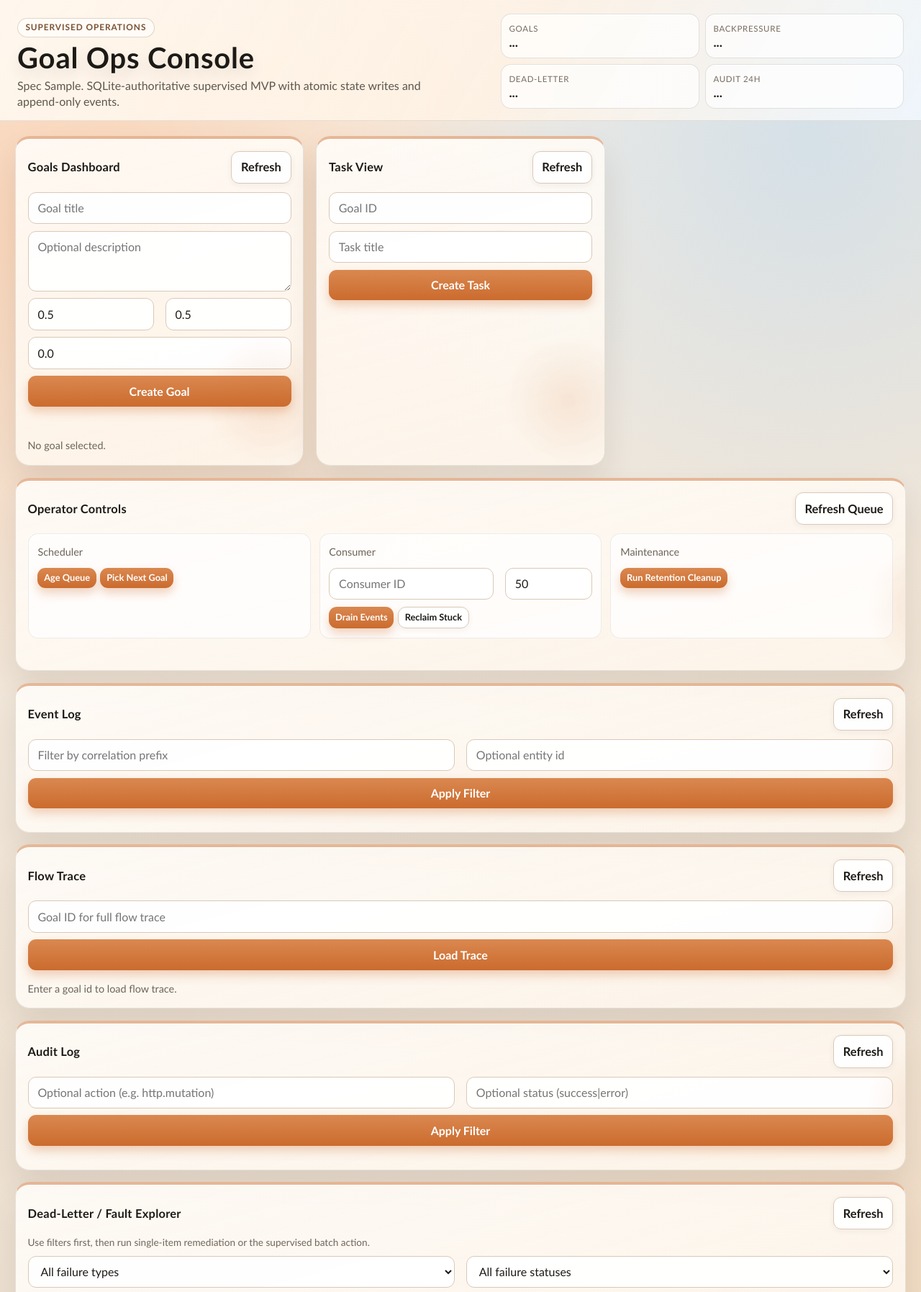
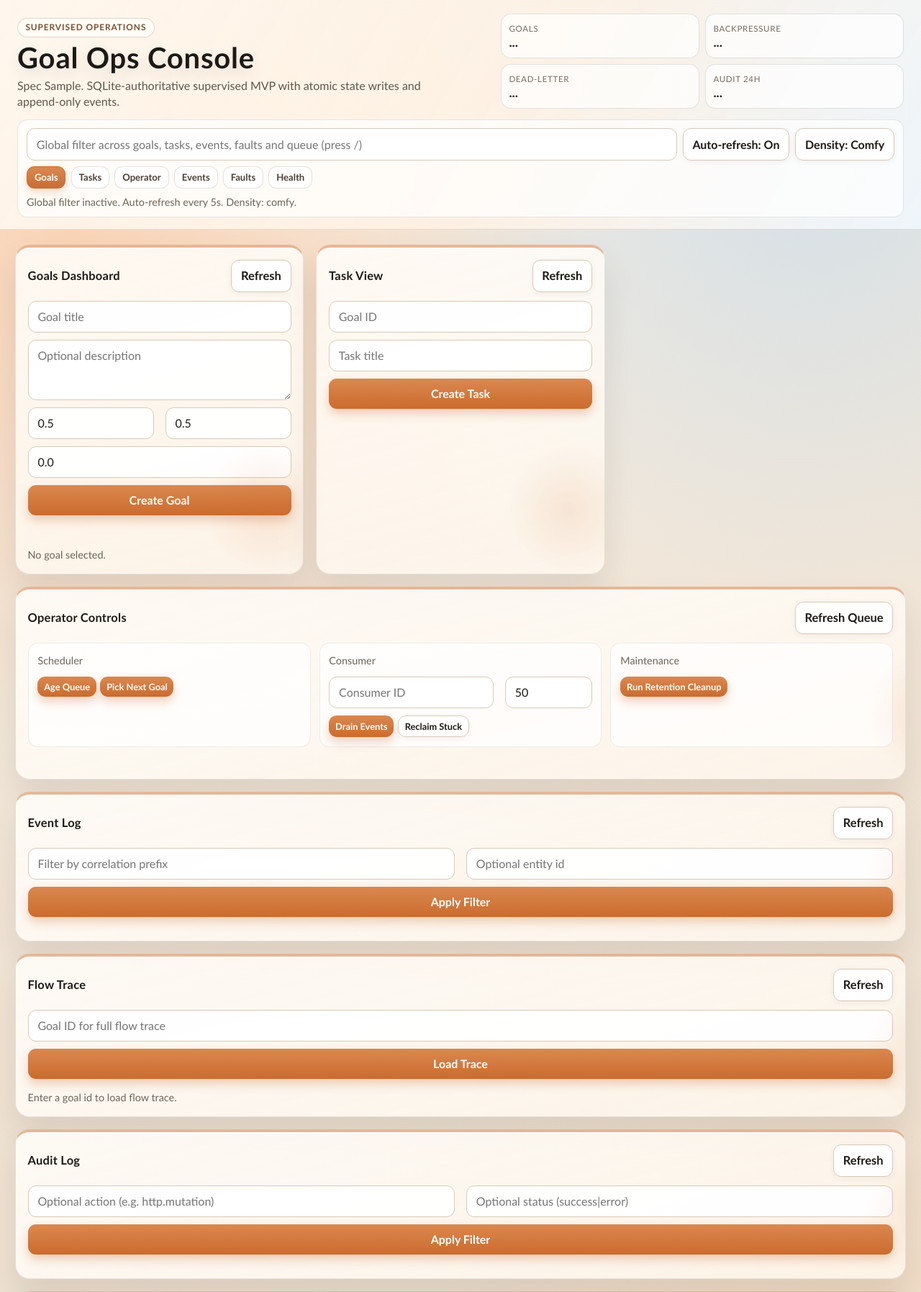
Before and after one commit to donatomaurizio99-collab/GOC, a Python web app: template goal_ops_console/templates/index.html in a window 1280 px wide. Shown: the top 1795 px of the page at 72% size. Run offline with Jinja, Linux system fonts and the light colour scheme; the template is opened without the code that fills it: most values are stand-ins (such as "Sample title", 1, 10 or a date in 2020).

Commit message:
Add command bar and advanced dashboard filtering UX (#16)

```diff
--- a/goal_ops_console/static/app.js
+++ b/goal_ops_console/static/app.js
@@ -1,7 +1,33 @@
 const stateClass = (value) => `state-${String(value || "").replaceAll(" ", "_")}`;
+
+const AUTO_REFRESH_MS = 5000;
+const SECTION_IDS = [
+  "goals-section",
+  "tasks-section",
+  "operator-section",
+  "events-section",
+  "faults-section",
+  "health-section",
+];
 
 let selectedGoalId = "";
 let defaultConsumerId = "goal_ops_console";
+let autoRefreshEnabled = true;
+let autoRefreshHandle = null;
+let densityMode = "comfy";
+let globalFilterTerm = "";
+let jumpScrollScheduled = false;
+
+const viewCache = {
+  goals: [],
+  tasks: [],
+  events: [],
+  auditEntries: [],
+  faultSummary: {},
+  faultEntries: [],
+  queue: [],
+  health: null,
+};
 
 async function api(path, options = {}) {
   const response = await fetch(path, {
@@ -35,6 +61,130 @@ function showError(id, error) {
       target.classList.remove("error-state");
     }
   }
+}
+
+function escapeHtml(value) {
+  return String(value || "")
+    .replaceAll("&", "&amp;")
+    .replaceAll("<", "&lt;")
+    .replaceAll(">", "&gt;")
+    .replaceAll('"', "&quot;")
+    .replaceAll("'", "&#39;");
+}
+
+function normalizeFilterToken(value) {
+  return String(value ?? "").toLowerCase();
+}
+
+function matchesGlobalFilter(values) {
+  if (!globalFilterTerm) {
+    return true;
+  }
+  return values.some((value) => normalizeFilterToken(value).includes(globalFilterTerm));
+}
+
+function filterRows(rows, valueMapper) {
+  if (!globalFilterTerm) {
+    return rows;
+  }
+  return rows.filter((row) => matchesGlobalFilter(valueMapper(row)));
+}
+
+function filteredEmptyMessage(defaultMessage) {
+  if (!globalFilterTerm) {
+    return defaultMessage;
+  }
+  return `No entries match "${escapeHtml(globalFilterTerm)}".`;
+}
+
+function updateSelectedGoalLabel() {
+  const selectedLabel = selectedGoalId ? `Selected goal: ${selectedGoalId}` : "No goal selected.";
+  document.getElementById("selected-goal-label").textContent = selectedLabel;
+}
+
+function setActiveJump(sectionId) {
+  document.querySelectorAll(".jump-btn").forEach((button) => {
+    button.classList.toggle("active", button.dataset.jumpTarget === sectionId);
+  });
+}
+
+function jumpToSection(sectionId) {
+  const target = document.getElementById(sectionId);
+  if (!target) {
+    return;
+  }
+  target.scrollIntoView({ behavior: "smooth", block: "start" });
+  setActiveJump(sectionId);
+}
+
+function updateActiveJumpByScroll() {
+  let nearestId = SECTION_IDS[0];
+  let nearestDistance = Number.POSITIVE_INFINITY;
+  for (const sectionId of SECTION_IDS) {
+    const target = document.getElementById(sectionId);
+    if (!target) {
+      continue;
+    }
+    const distance = Math.abs(target.getBoundingClientRect().top - 220);
+    if (distance < nearestDistance) {
+      nearestDistance = distance;
+      nearestId = sectionId;
+    }
+  }
+  setActiveJump(nearestId);
+}
+
+function updateToolbarStatus() {
+  const status = document.getElementById("toolbar-status");
+  if (!status) {
+    return;
+  }
+  const filterPart = globalFilterTerm
+    ? `Filter active: "${globalFilterTerm}".`
+    : "Global filter inactive.";
+  const refreshPart = autoRefreshEnabled
+    ? `Auto-refresh every ${AUTO_REFRESH_MS / 1000}s.`
+    : "Auto-refresh paused.";
+  const densityPart = `Density: ${densityMode}.`;
+  status.textContent = `${filterPart} ${refreshPart} ${densityPart}`;
+}
+
+function setDensityMode(mode) {
+  densityMode = mode === "compact" ? "compact" : "comfy";
+  document.body.classList.toggle("density-compact", densityMode === "compact");
+  const toggleButton = document.getElementById("toggle-density");
+  if (toggleButton) {
+    toggleButton.textContent = `Density: ${densityMode === "compact" ? "Compact" : "Comfy"}`;
+  }
+  try {
+    localStorage.setItem("goal_ops_density", densityMode);
+  } catch {
+    // Ignore localStorage write failures in restricted contexts.
+  }
+  updateToolbarStatus();
+}
+
+function toggleDensityMode() {
+  setDensityMode(densityMode === "compact" ? "comfy" : "compact");
+}
+
+function setAutoRefresh(enabled) {
+  autoRefreshEnabled = Boolean(enabled);
+  const toggleButton = document.getElementById("toggle-refresh");
+  if (toggleButton) {
+    toggleButton.textContent = `Auto-refresh: ${autoRefreshEnabled ? "On" : "Off"}`;
+  }
+  updateToolbarStatus();
+}
+
+function rerenderFilteredViews() {
+  renderGoals(viewCache.goals);
+  renderTasks(viewCache.tasks);
+  renderEvents(viewCache.events);
+  renderAudit(viewCache.auditEntries);
+  renderFaults(viewCache.faultSummary, viewCache.faultEntries);
+  renderQueue(viewCache.queue);
+  updateSelectedGoalLabel();
 }
 
 function renderGoalButtons(goal) {
@@ -90,9 +240,16 @@ function renderTaskButtons(task) {
 }
 
 function renderGoals(goals) {
-  const content = goals.length
+  const filteredGoals = filterRows(goals, (goal) => [
+    goal.goal_id,
+    goal.title,
+    goal.state,
+    goal.blocked_reason,
+    goal.escalation_reason,
+  ]);
+  const content = filteredGoals.length
     ? `<div class="stack-list">
-        ${goals.map((goal) => `
+        ${filteredGoals.map((goal) => `
           <article class="entity-card ${selectedGoalId === goal.goal_id ? "selected" : ""}">
             <div class="entity-header">
               <div>
@@ -118,18 +275,27 @@ function renderGoals(goals) {
             <div class="actions">${renderGoalButtons(goal)}</div>
           </article>`).join("")}
       </div>`
-    : `<div class="meta">No goals yet.</div>`;
+    : `<div class="meta">${filteredEmptyMessage("No goals yet.")}</div>`;
   document.getElementById("goals-table").innerHTML = content;
 }
 
 function renderTasks(tasks) {
   const container = document.getElementById("tasks-table");
-  if (!tasks.length) {
-    container.innerHTML = `<div class="meta">No tasks for the current selection.</div>`;
+  const filteredTasks = filterRows(tasks, (task) => [
+    task.task_id,
+    task.goal_id,
+    task.title,
+    task.status,
+    task.failure_type,
+    task.error_hash,
+    task.correlation_id,
+  ]);
+  if (!filteredTasks.length) {
+    container.innerHTML = `<div class="meta">${filteredEmptyMessage("No tasks for the current selection.")}</div>`;
     return;
   }
   container.innerHTML = `<div class="stack-list">
-    ${tasks.map((task) => `
+    ${filteredTasks.map((task) => `
       <article class="entity-card">
         <div class="entity-header">
           <div>
@@ -158,8 +324,16 @@ function renderTasks(tasks) {
 
 function renderEvents(events) {
   const container = document.getElementById("events-table");
-  if (!events.length) {
-    container.innerHTML = `<div class="meta">No events match the current filter.</div>`;
+  const filteredEvents = filterRows(events, (event) => [
+    event.seq,
+    event.event_type,
+    event.entity_id,
+    event.correlation_id,
+    event.emitted_at,
+    JSON.stringify(event.payload || {}),
+  ]);
+  if (!filteredEvents.length) {
+    container.innerHTML = `<div class="meta">${filteredEmptyMessage("No events match the current filter.")}</div>`;
     return;
   }
   container.innerHTML = `<div class="table-scroll"><table>
@@ -173,7 +347,7 @@ function renderEvents(events) {
       </tr>
     </thead>
     <tbody>
-      ${events.map((event) => `
+      ${filteredEvents.map((event) => `
         <tr>
           <td>${event.seq}</td>
           <td>${event.event_type}<div class="meta">${event.emitted_at}</div></td>
@@ -187,8 +361,17 @@ function renderEvents(events) {
 
 function renderAudit(entries) {
   const container = document.getElementById("audit-table");
-  if (!entries.length) {
-    container.innerHTML = `<div class="meta">No audit entries yet.</div>`;
+  const filteredEntries = filterRows(entries, (entry) => [
+    entry.created_at,
+    entry.action,
+    entry.actor,
+    entry.status,
+    entry.entity_type,
+    entry.entity_id,
+    JSON.stringify(entry.details || {}),
+  ]);
+  if (!filteredEntries.length) {
+    container.innerHTML = `<div class="meta">${filteredEmptyMessage("No audit entries yet.")}</div>`;
     return;
   }
   container.innerHTML = `<div class="table-scroll"><table>
@@ -202,7 +385,7 @@ function renderAudit(entries) {
       </tr>
     </thead>
     <tbody>
-      ${entries.map((entry) => `
+      ${filteredEntries.map((entry) => `
         <tr>
           <td>${entry.created_at}</td>
           <td>${entry.action}<div class="meta">${entry.actor}</div></td>
@@ -246,8 +429,23 @@ function renderFaults(summary, entries) {
     </table></div>` : `<div class="meta">No fault buckets for current filter.</div>`}
   `;
 
-  if (!entries.length) {
-    tableTarget.innerHTML = `<div class="meta">No fault records for current filter.</div>`;
+  const filteredEntries = filterRows(entries, (item) => [
+    item.failure_id,
+    item.created_at,
+    item.failure_type,
+    item.failure_status,
+    item.task_id,
+    item.task_title,
+    item.task_status,
+    item.goal_id,
+    item.goal_title,
+    item.goal_state,
+    item.correlation_id,
+    item.error_hash,
+    item.last_error,
+  ]);
+  if (!filteredEntries.length) {
+    tableTarget.innerHTML = `<div class="meta">${filteredEmptyMessage("No fault records for current filter.")}</div>`;
     return;
   }
   tableTarget.innerHTML = `<div class="table-scroll"><table>
@@ -263,7 +461,7 @@ function renderFaults(summary, entries) {
       </tr>
     </thead>
     <tbody>
-      ${entries.map((item) => `
+      ${filteredEntries.map((item) => `
         <tr>
           <td>${item.created_at}</td>
           <td>
@@ -442,8 +640,14 @@ function renderHealth(health) {
 
 function renderQueue(goals) {
   const container = document.getElementById("queue-table");
-  if (!goals.length) {
-    container.innerHTML = `<div class="meta">No queue entries yet.</div>`;
+  const filteredGoals = filterRows(goals, (goal) => [
+    goal.goal_id,
+    goal.title,
+    goal.state,
+    goal.queue_status,
+  ]);
+  if (!filteredGoals.length) {
+    container.innerHTML = `<div class="meta">${filteredEmptyMessage("No queue entries yet.")}</div>`;
     return;
   }
   container.innerHTML = `<div class="table-scroll"><table>
@@ -457,7 +661,7 @@ function renderQueue(goals) {
       </tr>
     </thead>
     <tbody>
-      ${goals.map((goal) => `
+      ${filteredGoals.map((goal) => `
         <tr>
           <td>
             <div><button type="button" class="inline-link-button" data-select-goal="${goal.goal_id}" aria-label="Select goal ${goal.title}">${goal.title}</button></div>
@@ -477,21 +681,23 @@ function renderQueue(goals) {
 
 async function refreshGoals() {
   const goals = await api("/goals");
-  renderGoals(goals);
-  const selectedLabel = selectedGoalId ? `Selected goal: ${selectedGoalId}` : "No goal selected.";
-  document.getElementById("selected-goal-label").textContent = selectedLabel;
+  viewCache.goals = goals;
+  renderGoals(viewCache.goals);
+  updateSelectedGoalLabel();
 }
 
 async function refreshQueue() {
   const queue = await api("/system/queue");
-  renderQueue(queue);
+  viewCache.queue = queue;
+  renderQueue(viewCache.queue);
 }
 
 async function refreshTasks() {
   const goalId = document.getElementById("task-goal-id").value.trim();
   const path = goalId ? `/tasks?goal_id=${encodeURIComponent(goalId)}` : "/tasks";
   const tasks = await api(path);
-  renderTasks(tasks);
+  viewCache.tasks = tasks;
+  renderTasks(viewCache.tasks);
 }
 
 async function refreshEvents() {
@@ -502,7 +708,8 @@ async function refreshEvents() {
   if (entityId) params.set("entity_id", entityId);
   const suffix = params.toString() ? `?${params.toString()}` : "";
   const events = await api(`/events${suffix}`);
-  renderEvents(events);
+  viewCache.events = events;
+  renderEvents(viewCache.events);
 }
 
 async function refreshAudit() {
@@ -513,7 +720,8 @@ async function refreshAudit() {
   if (status) params.set("status", status);
   const suffix = params.toString() ? `?${params.toString()}` : "";
   const payload = await api(`/system/audit${suffix}`);
-  renderAudit(payload.entries || []);
+  viewCache.auditEntries = payload.entries || [];
+  renderAudit(viewCache.auditEntries);
 }
 
 function collectFaultFilters() {
@@ -562,7 +770,9 @@ async function refreshFaults() {
     api(`/system/faults${suffix}`),
     api(`/system/faults/summary${suffix}`),
   ]);
-  renderFaults(summaryPayload, entryPayload.entries || []);
+  viewCache.faultSummary = summaryPayload || {};
+  viewCache.faultEntries = entryPayload.entries || [];
+  renderFaults(viewCache.faultSummary, viewCache.faultEntries);
 }
 
 async function refreshFlowTrace() {
@@ -578,7 +788,8 @@ async function refreshFlowTrace() {
 
 async function refreshHealth() {
   const health = await api("/system/health");
-  renderHealth(health);
+  viewCache.health = health;
+  renderHealth(viewCache.health);
 }
 
 async function refreshAll() {
@@ -592,6 +803,25 @@ async function refreshAll() {
     refreshHealth(),
     refreshQueue(),
   ]);
+}
+
+function startAutoRefreshLoop() {
+  if (autoRefreshHandle) {
+    clearInterval(autoRefreshHandle);
+  }
+  autoRefreshHandle = setInterval(() => {
+    if (!autoRefreshEnabled) {
+      return;
+    }
+    refreshGoals().catch(() => {});
+    refreshTasks().catch(() => {});
+    refreshEvents().catch(() => {});
+    refreshFlowTrace().catch(() => {});
+    refreshAudit().catch(() => {});
+    refreshFaults().catch(() => {});
+    refreshHealth().catch(() => {});
+    refreshQueue().catch(() => {});
+  }, AUTO_REFRESH_MS);
 }
 
 async function runOperatorAction(action) {
@@ -798,6 +1028,49 @@ document.getElementById("refresh-flow-trace").addEventListener("click", refreshF
 document.getElementById("refresh-audit").addEventListener("click", refreshAudit);
 document.getElementById("refresh-faults").addEventListener("click", refreshFaults);
 document.getElementById("refresh-queue").addEventListener("click", refreshQueue);
+document.getElementById("global-filter").addEventListener("input", (event) => {
+  globalFilterTerm = String(event.target.value || "").trim().toLowerCase();
+  rerenderFilteredViews();
+  updateToolbarStatus();
+});
+document.getElementById("toggle-refresh").addEventListener("click", async () => {
+  setAutoRefresh(!autoRefreshEnabled);
+  if (autoRefreshEnabled) {
+    await refreshAll();
+  }
+});
+document.getElementById("toggle-density").addEventListener("click", () => {
+  toggleDensityMode();
+});
+
+window.addEventListener("scroll", () => {
+  if (jumpScrollScheduled) {
+    return;
+  }
+  jumpScrollScheduled = true;
+  window.requestAnimationFrame(() => {
+    updateActiveJumpByScroll();
+    jumpScrollScheduled = false;
+  });
+}, { passive: true });
+
+document.addEventListener("keydown", (event) => {
+  if (event.key !== "/") {
+    return;
+  }
+  const target = event.target;
+  const isTextInput = target instanceof HTMLInputElement
+    || target instanceof HTMLTextAreaElement
+    || target instanceof HTMLSelectElement
+    || target?.isContentEditable;
+  if (isTextInput) {
+    return;
+  }
+  event.preventDefault();
+  const filterInput = document.getElementById("global-filter");
+  filterInput?.focus();
+  filterInput?.select();
+});
 
 document.addEventListener("click", async (event) => {
   const goalAction = event.target.dataset.goalAction;
@@ -809,8 +1082,14 @@ document.addEventListener("click", async (event) => {
   const correlation = event.target.dataset.correlation;
   const selectGoal = event.target.dataset.selectGoal;
   const operatorAction = event.target.dataset.operatorAction;
+  const jumpTarget = event.target.dataset.jumpTarget;
 
   try {
+    if (jumpTarget) {
+      jumpToSection(jumpTarget);
+      return;
+    }
+
     if (operatorAction) {
       await runOperatorAction(operatorAction);
     }
@@ -850,6 +1129,7 @@ document.addEventListener("click", async (event) => {
       document.getElementById("event-correlation-id").value = correlation;
       document.getElementById("trace-goal-id").value = correlation.split(":")[0];
       document.getElementById("fault-goal-id").value = correlation.split(":")[0];
+      setActiveJump("events-section");
       await refreshEvents();
       await refreshFlowTrace();
       await refreshFaults();
@@ -861,11 +1141,12 @@ document.addEventListener("click", async (event) => {
       document.getElementById("event-correlation-id").value = selectGoal;
       document.getElementById("trace-goal-id").value = selectGoal;
       document.getElementById("fault-goal-id").value = selectGoal;
+      setActiveJump("goals-section");
       await refreshTasks();
       await refreshEvents();
       await refreshFlowTrace();
       await refreshFaults();
-      document.getElementById("selected-goal-label").textContent = `Selected goal: ${selectGoal}`;
+      updateSelectedGoalLabel();
     }
   } catch (error) {
     const target = operatorAction || faultAction ? "system-feedback" : goalAction ? "goal-error" : "task-error";
@@ -873,14 +1154,14 @@ document.addEventListener("click", async (event) => {
   }
 });
 
+try {
+  const storedDensity = localStorage.getItem("goal_ops_density");
+  setDensityMode(storedDensity === "compact" ? "compact" : "comfy");
+} catch {
+  setDensityMode("comfy");
+}
+setAutoRefresh(true);
+setActiveJump("goals-section");
+updateActiveJumpByScroll();
 refreshAll();
-setInterval(() => {
-  refreshGoals().catch(() => {});
-  refreshTasks().catch(() => {});
-  refreshEvents().catch(() => {});
-  refreshFlowTrace().catch(() => {});
-  refreshAudit().catch(() => {});
-  refreshFaults().catch(() => {});
-  refreshHealth().catch(() => {});
-  refreshQueue().catch(() => {});
-}, 5000);
+startAutoRefreshLoop();
--- a/goal_ops_console/templates/index.html
+++ b/goal_ops_console/templates/index.html
@@ -164,6 +164,53 @@
       border-color: rgba(32, 117, 90, 0.28);
       background: rgba(232, 248, 242, 0.82);
     }
+    .command-bar {
+      max-width: 1680px;
+      margin: 0.95rem auto 0;
+      display: grid;
+      gap: 0.55rem;
+      padding: 0.68rem 0.75rem;
+      border-radius: 14px;
+      border: 1px solid rgba(29, 26, 22, 0.1);
+      background: rgba(255, 255, 255, 0.7);
+      box-shadow: inset 0 1px 0 rgba(255, 255, 255, 0.88);
+    }
+    .command-row {
+      display: grid;
+      grid-template-columns: minmax(260px, 1fr) auto auto;
+      gap: 0.5rem;
+      align-items: center;
+    }
+    #global-filter {
+      min-width: 0;
+    }
+    .section-jump {
+      display: flex;
+      flex-wrap: wrap;
+      gap: 0.45rem;
+    }
+    .jump-btn {
+      border: 1px solid rgba(29, 26, 22, 0.12);
+      background: rgba(255, 255, 255, 0.9);
+      color: #4c4034;
+      box-shadow: none;
+      padding: 0.35rem 0.62rem;
+      font-size: 0.82rem;
+    }
+    .jump-btn:hover {
+      background: #fff4e7;
+      transform: translateY(0);
+    }
+    .jump-btn.active {
+      color: #fff;
+      border-color: rgba(203, 107, 46, 0.8);
+      background: linear-gradient(180deg, #d98951 0%, #c96d33 100%);
+      box-shadow: 0 5px 12px rgba(203, 107, 46, 0.24);
+    }
+    .toolbar-status {
+      margin: 0;
+      font-size: 0.84rem;
+    }
     main {
       padding: 1.3rem;
       display: grid;
@@ -216,6 +263,9 @@
     section:nth-of-type(5) { animation-delay: 160ms; }
     section:nth-of-type(6) { animation-delay: 200ms; }
     .wide { grid-column: 1 / -1; }
+    section[data-section-anchor] {
+      scroll-margin-top: 230px;
+    }
     form {
       display: grid;
       gap: 0.6rem;
@@ -513,9 +600,26 @@
         <div class="kpi-chip"><span class="meta">Audit 24h</span><strong>...</strong></div>
       </div>
     </div>
+    <div class="command-bar" aria-label="Operator command bar">
+      <div class="command-row">
+        <label class="sr-only" for="global-filter">Global filter</label>
+        <input id="global-filter" placeholder="Global filter across goals, tasks, events, faults and queue (press /)">
+        <button type="button" class="secondary" id="toggle-refresh">Auto-refresh: On</button>
+        <button type="button" class="secondary" id="toggle-density">Density: Comfy</button>
+      </div>
+      <nav class="section-jump" aria-label="Quick jump">
+        <button type="button" class="jump-btn active" data-jump-target="goals-section">Goals</button>
+        <button type="button" class="jump-btn" data-jump-target="tasks-section">Tasks</button>
+        <button type="button" class="jump-btn" data-jump-target="operator-section">Operator</button>
+        <button type="button" class="jump-btn" data-jump-target="events-section">Events</button>
+        <button type="button" class="jump-btn" data-jump-target="faults-section">Faults</button>
+        <button type="button" class="jump-btn" data-jump-target="health-section">Health</button>
+      </nav>
+      <p class="meta toolbar-status" id="toolbar-status" role="status" aria-live="polite">Global filter inactive. Auto-refresh every 5s.</p>
+    </div>
   </header>
   <main id="main-content" tabindex="-1">
-    <section>
+    <section id="goals-section" data-section-anchor="goals">
       <h2><span>Goals Dashboard</span><button class="secondary" id="refresh-goals">Refresh</button></h2>
       <form id="goal-form">
         <label class="sr-only" for="goal-title">Goal title</label>
@@ -537,7 +641,7 @@
       <div id="goals-table"></div>
     </section>
 
-    <section>
+    <section id="tasks-section" data-section-anchor="tasks">
       <h2><span>Task View</span><button class="secondary" id="refresh-tasks">Refresh</button></h2>
       <form id="task-form">
         <label class="sr-only" for="task-goal-id">Goal ID</label>
@@ -550,7 +654,7 @@
       <div id="tasks-table"></div>
     </section>
 
-    <section class="wide">
+    <section class="wide" id="operator-section" data-section-anchor="operator">
       <h2><span>Operator Controls</span><button class="secondary" id="refresh-queue">Refresh Queue</button></h2>
       <div class="grid-two">
         <div class="card">
@@ -584,7 +688,7 @@
       <div id="queue-table"></div>
     </section>
 
-    <section class="wide">
+    <section class="wide" id="events-section" data-section-anchor="events">
       <h2><span>Event Log</span><button class="secondary" id="refresh-events">Refresh</button></h2>
       <form id="event-filter-form">
         <div class="split">
@@ -598,7 +702,7 @@
       <div id="events-table"></div>
     </section>
 
-    <section class="wide">
+    <section class="wide" id="trace-section" data-section-anchor="trace">
       <h2><span>Flow Trace</span><button class="secondary" id="refresh-flow-trace">Refresh</button></h2>
       <form id="flow-trace-form">
         <label class="sr-only" for="trace-goal-id">Goal ID for flow trace</label>
@@ -608,7 +712,7 @@
       <div id="flow-trace"></div>
     </section>
 
-    <section class="wide">
+    <section class="wide" id="audit-section" data-section-anchor="audit">
       <h2><span>Audit Log</span><button class="secondary" id="refresh-audit">Refresh</button></h2>
       <form id="audit-filter-form">
         <div class="split">
@@ -622,7 +726,7 @@
       <div id="audit-table"></div>
     </section>
 
-    <section class="wide">
+    <section class="wide" id="faults-section" data-section-anchor="faults">
       <h2><span>Dead-Letter / Fault Explorer</span><button class="secondary" id="refresh-faults">Refresh</button></h2>
       <div class="toolbar-note">Use filters first, then run single-item remediation or the supervised batch action.</div>
       <form id="fault-filter-form">
@@ -680,7 +784,7 @@
       <div id="fault-table"></div>
     </section>
 
-    <section>
+    <section id="health-section" data-section-anchor="health">
       <h2>System Health</h2>
       <div id="health-cards" class="grid-two"></div>
       <h3>Backpressure</h3>
```
Also changed, not shown: other parts of goal_ops_console/templates/index.html (+38 -1 lines), README.md.
